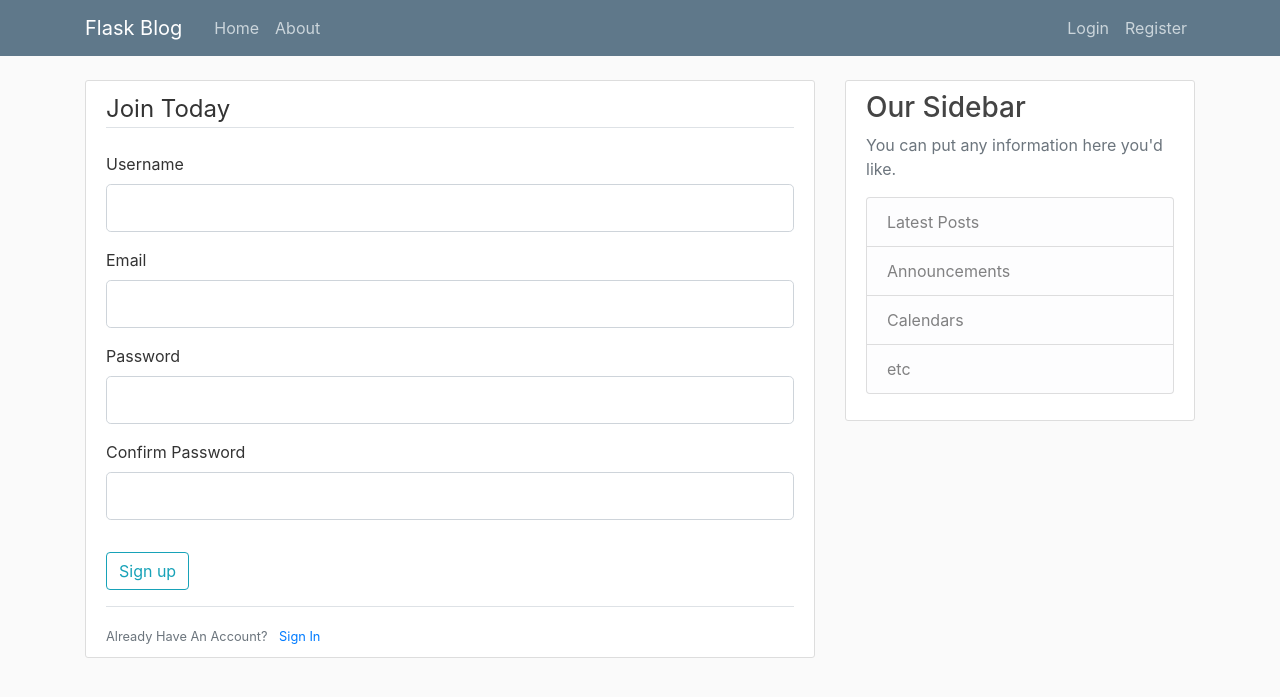
After one commit to kmwangemi/flask_blog_app, a Flask app: page /register in a window 1280 px wide. The commit adds this page. Shown: the top 697 px of the page. Run offline with Flask 2, Linux system fonts and the light colour scheme; some libraries are stand-ins or nearby versions.

Commit message:
add login and register forms

```diff
--- a/flaskblog.py
+++ b/flaskblog.py
@@ -1,6 +1,9 @@
-from flask import Flask, render_template, url_for
+from flask import Flask, render_template, url_for, flash, redirect
+from forms import RegistrationForm, LoginForm
 
 app = Flask(__name__)
+
+app.config['SECRET_KEY'] = '0e57e90e4b6d96d3792456ad07afd585'
 
 posts = [
    {
@@ -26,5 +29,24 @@ def home():
 def about():
    return render_template('about.html', title='About')
 
+@app.route("/register", methods=['GET', 'POST'])
+def register():
+   form = RegistrationForm()
+   if form.validate_on_submit():
+      flash(f'Account created for {form.username.data}!', 'success')
+      return redirect(url_for('home'))
+   return render_template('register.html', title='Register', form=form)
+
+@app.route("/login", methods=['GET', 'POST'])
+def login():
+   form = LoginForm()
+   if form.validate_on_submit():
+      if form.email.data == 'admin@gmail.com' and form.password.data == '123':
+         flash('You have been logged in!', 'success')
+         return redirect(url_for('home'))
+      else:
+         flash('Login unsuccessful, Please check username and password!', 'danger')
+   return render_template('login.html', title='Login', form=form)
+
 if __name__ == '__main__':
    app.run(debug=True)
--- /dev/null
+++ b/forms.py
@@ -0,0 +1,22 @@
+from flask_wtf import FlaskForm
+from wtforms import StringField, PasswordField, SubmitField, BooleanField
+from wtforms.validators import DataRequired, Length, Email, EqualTo
+
+
+class RegistrationForm(FlaskForm):
+   username = StringField('Username',
+         validators=[DataRequired(), Length(min=2, max=20)])
+   email = StringField('Email',
+         validators=[DataRequired(), Email()])
+   password = PasswordField('Password', validators=[DataRequired()])
+   confirm_password = PasswordField('Confirm Password',
+         validators=[DataRequired(), EqualTo('password')])
+   submit = SubmitField('Sign up')
+
+
+class LoginForm(FlaskForm):
+   email = StringField('Email',
+         validators=[DataRequired(), Email()])
+   password = PasswordField('Password', validators=[DataRequired()])
+   remember = BooleanField('Remember Me')
+   submit = SubmitField('Login')
--- a/templates/layout.html
+++ b/templates/layout.html
@@ -23,13 +23,13 @@
             </button>
             <div class="collapse navbar-collapse" id="navbarToggle">
                <div class="navbar-nav mr-auto">
-                  <a class="nav-item nav-link" href="/">Home</a>
-                  <a class="nav-item nav-link" href="/about">About</a>
+                  <a class="nav-item nav-link" href="{{ url_for('home') }}">Home</a>
+                  <a class="nav-item nav-link" href="{{ url_for('about') }}">About</a>
                </div>
                <!-- Navbar Right Side -->
                <div class="navbar-nav">
-                  <a class="nav-item nav-link" href="#">Login</a>
-                  <a class="nav-item nav-link" href="#">Register</a>
+                  <a class="nav-item nav-link" href="{{ url_for('login') }}">Login</a>
+                  <a class="nav-item nav-link" href="{{ url_for('register') }}">Register</a>
                </div>
             </div>
          </div>
@@ -38,6 +38,15 @@
    <main role="main" class="container">
       <div class="row">
          <div class="col-md-8">
+            {% with messages = get_flashed_messages(with_categories=true) %}
+               {% if messages %}
+                  {% for category, message in messages %}
+                     <div class="alert alert-{{ category }}">
+                        {{ message }}
+                     </div>
+                  {% endfor %}
+               {% endif %}
+            {% endwith %}
             {% block content %}{% endblock %}
          </div>
          <div class="col-md-4">
--- /dev/null
+++ b/templates/register.html
@@ -0,0 +1,73 @@
+{% extends "layout.html" %}
+{% block content %}
+   <div class="content-section">
+      <form action="" method="POST">
+         {{ form.hidden_tag() }}
+         <fieldset class="form-group">
+            <legend class="border-bottom mb-4">Join Today</legend>
+            <div class="form-group">
+               {{ form.username.label(class="form-control-label") }}
+
+               {% if form.username.errors %}
+                  {{ form.username(class="form-control form-control-lg is-invalid") }}
+                  <div class="invalid-feedback">
+                     {% for error in form.username.errors %}
+                        <span>{{ error }}</span>
+                     {% endfor %}
+                  </div>
+               {% else %}
+                  {{ form.username(class="form-control form-control-lg") }}
+               {% endif %}
+            </div>
+            <div class="form-group">
+               {{ form.email.label(class="form-control-label") }}
+               {% if form.email.errors %}
+                  {{ form.email(class="form-control form-control-lg is-invalid") }}
+                  <div class="invalid-feedback">
+                     {% for error in form.email.errors %}
+                        <span>{{ error }}</span>
+                     {% endfor %}
+                  </div>
+               {% else %}
+                  {{ form.email(class="form-control form-control-lg") }}
+               {% endif %}
+            </div>
+            <div class="form-group">
+               {{ form.password.label(class="form-control-label") }}
+               {% if form.password.errors %}
+                  {{ form.password(class="form-control form-control-lg is-invalid") }}
+                  <div class="invalid-feedback">
+                     {% for error in form.password.errors %}
+                        <span>{{ error }}</span>
+                     {% endfor %}
+                  </div>
+               {% else %}
+                  {{ form.password(class="form-control form-control-lg") }}
+               {% endif %}
+            </div>
+            <div class="form-group">
+               {{ form.confirm_password.label(class="form-control-label") }}
+               {% if form.confirm_password.errors %}
+                  {{ form.confirm_password(class="form-control form-control-lg is-invalid") }}
+                  <div class="invalid-feedback">
+                     {% for error in form.confirm_password.errors %}
+                        <span>{{ error }}</span>
+                     {% endfor %}
+                  </div>
+               {% else %}
+                  {{ form.confirm_password(class="form-control form-control-lg") }}
+               {% endif %}
+            </div>
+         </fieldset>
+         <div class="form-group">
+            {{ form.submit(class="btn btn-outline-info") }}
+         </div>
+      </form>
+      <div class="border-top pt-3">
+         <small class="text-muted">
+            Already Have An Account?
+            <a href="{{ url_for('login') }}" class="ml-2">Sign In</a>
+         </small>
+      </div>
+   </div>
+{% endblock content %}
```
Also changed, not shown: templates/login.html (added, +53 -0 lines), 1 other file.
